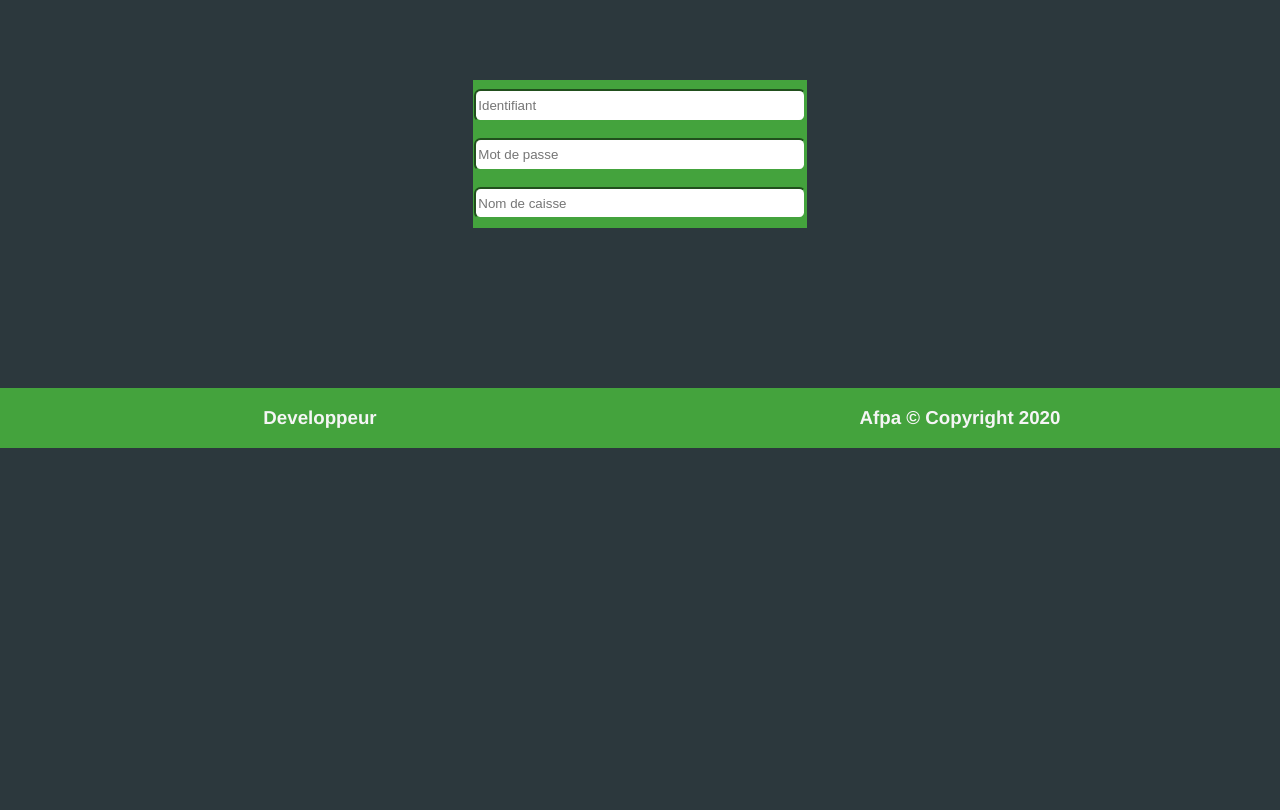
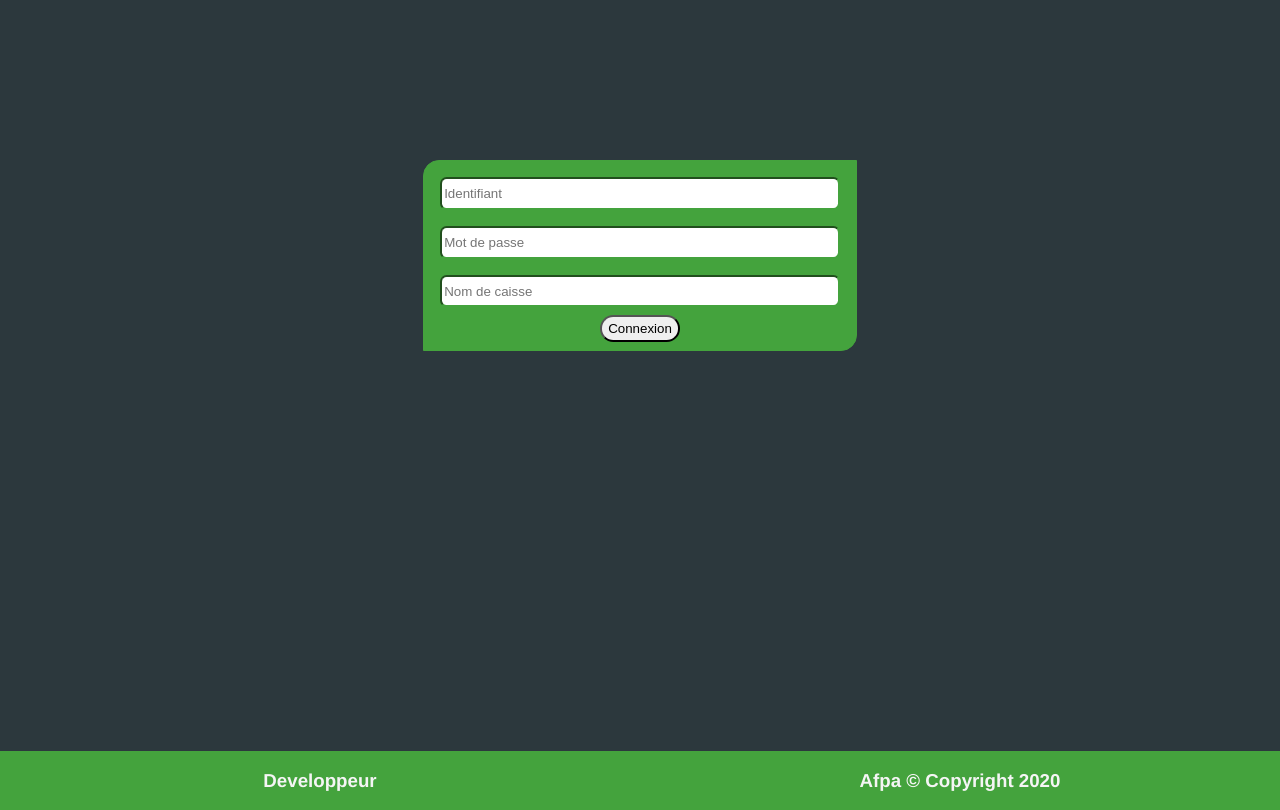
Before and after one commit to Pierrot62/Caisse, a PHP site: page /html/FormConnexion.html in a window 1280 px wide. Shown: the part 91-901 px from the top of the page. Before the commit the page ends 539 px from the top, so only its background shows below. Run offline with PHP 8.4, Linux system fonts and the light colour scheme.

Commit message:
24 11 2020

```diff
--- a/css/style.css
+++ b/css/style.css
@@ -23,6 +23,11 @@ img{
     width: 100%;
 }
 
+a{
+    text-decoration: none;
+    color:var(--couleurPolice);
+}
+
 .colonne{
     flex-direction: column;
 }
@@ -35,7 +40,6 @@ img{
     justify-content: center;
 }
 
-
 /***** Header et Footer ******/
 
 header, footer{
@@ -45,6 +49,10 @@ header, footer{
 
 .titre{
     flex:12;
+}
+
+.deconnexion{
+
 }
 
 /***** Contenu *****/
@@ -58,17 +66,24 @@ header, footer{
     flex:0.7;
     background-color: var(--couleurFondHeader);
     border: solid 1px var(--couleurFondHeader);
-    border-radius: 1 ;
+    border-radius: 1em 0em ;
+    padding: 0.5em 1em 0.5em 1em;
 }
 
 .inputIdentifiant{
     border:inset 0.2em var(--couleurFondHeader);
     border-radius: 0.5em;
     height: 2em;
-
 }
 
 .contenu{
-    padding-top: 5em;
-    padding-bottom: 10em;
+    padding-top: 10em;
+    padding-bottom: 25em;
 }
+
+.submitConnexion{
+    margin-left:12em;
+    margin-right:12em;
+    border-radius: 1em;
+    height: 2em;
+}
--- a/html/FormConnexion.html
+++ b/html/FormConnexion.html
@@ -24,16 +24,16 @@
             <div class="espace"></div>
             <div class="formConnexion colonne">
                 <div class="encadre">
-                    <input class="inputIdentifiant" type="text" name="identifiant" placeholder="Identifiant" />
+                    <input class="inputIdentifiant" type="text" name="identifiant" placeholder="Identifiant" required />
                 </div>
                 <div class="encadre">
-                    <input class="inputIdentifiant" type="password" name="motDePasse" placeholder="Mot de passe" />
+                    <input class="inputIdentifiant" type="password" name="motDePasse" placeholder="Mot de passe" required/>
                 </div>
                 <div class="encadre">
-                    <input class="inputIdentifiant" type="text" name="nomCaisse" placeholder="Nom de caisse" />
+                    <input class="inputIdentifiant" type="text" name="nomCaisse" placeholder="Nom de caisse" required/>
                 </div>
                 <div class="valider">
-
+                    <input type="submit" class="submitConnexion" value="Connexion"/>
                 </div>
             </div>
             <div class="espace"></div>
--- a/test.txt
+++ b/test.txt
@@ -0,0 +1 @@
+AAAAAAAAAAAAAAAAAAAAAAAAAAAAAAAAAAAAAAAAAAAAAAAAAAAAAAAAAA - Maxime
```
Also changed, not shown: html/ChoixListe.html (added, +24 -0 lines).
